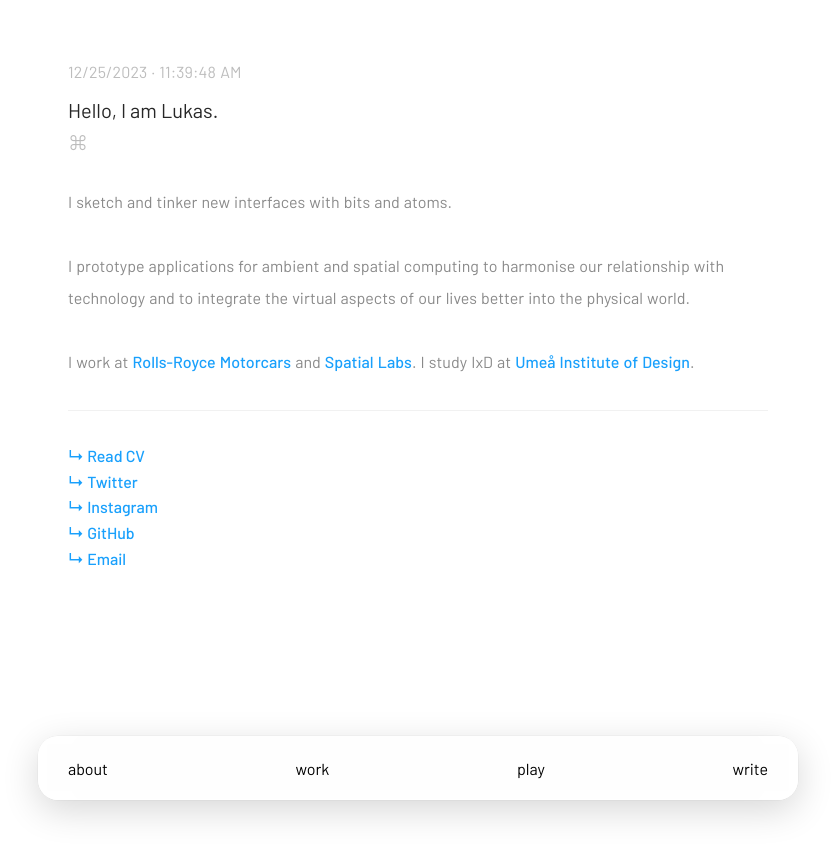
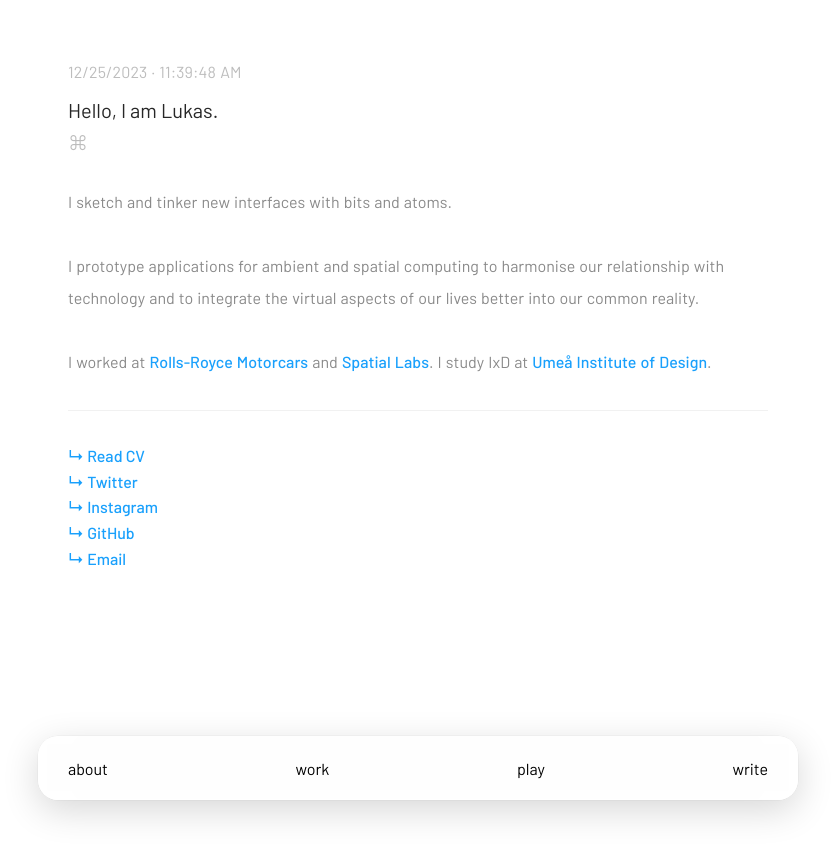
Before and after one commit to lukasmoro/folio-2.0, a React (Create React App) app: page / in a window 1280 px wide. Shown: the top 858 px of the page, without its empty margins (222-1057 px from the left). Built offline with nearby package versions, Linux system fonts and the light colour scheme; a web font is replaced by a local one.

Commit message:
new me page

```diff
--- a/src/components/Me.jsx
+++ b/src/components/Me.jsx
@@ -14,10 +14,10 @@ function Me() {
           <p>
             I prototype applications for ambient and spatial computing to
             harmonise our relationship with technology and to integrate the
-            virtual aspects of our lives better into the physical world.
+            virtual aspects of our lives better into our common reality.
           </p>
           <p>
-            I work at{" "}
+            I worked at{" "}
             <a
               href="https://www.rolls-roycemotorcars.com/en_GB/home.html"
               target="_blank"
```
